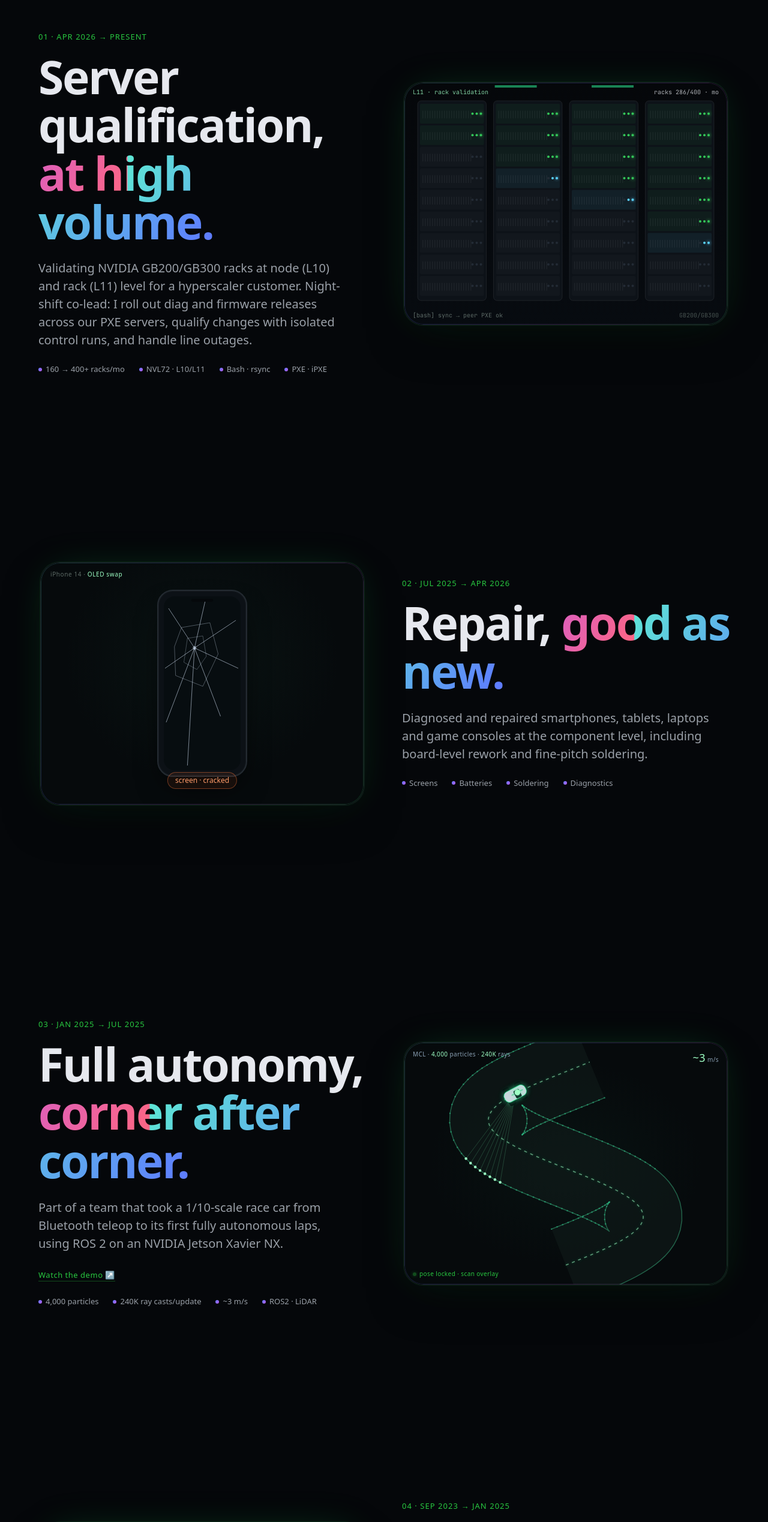
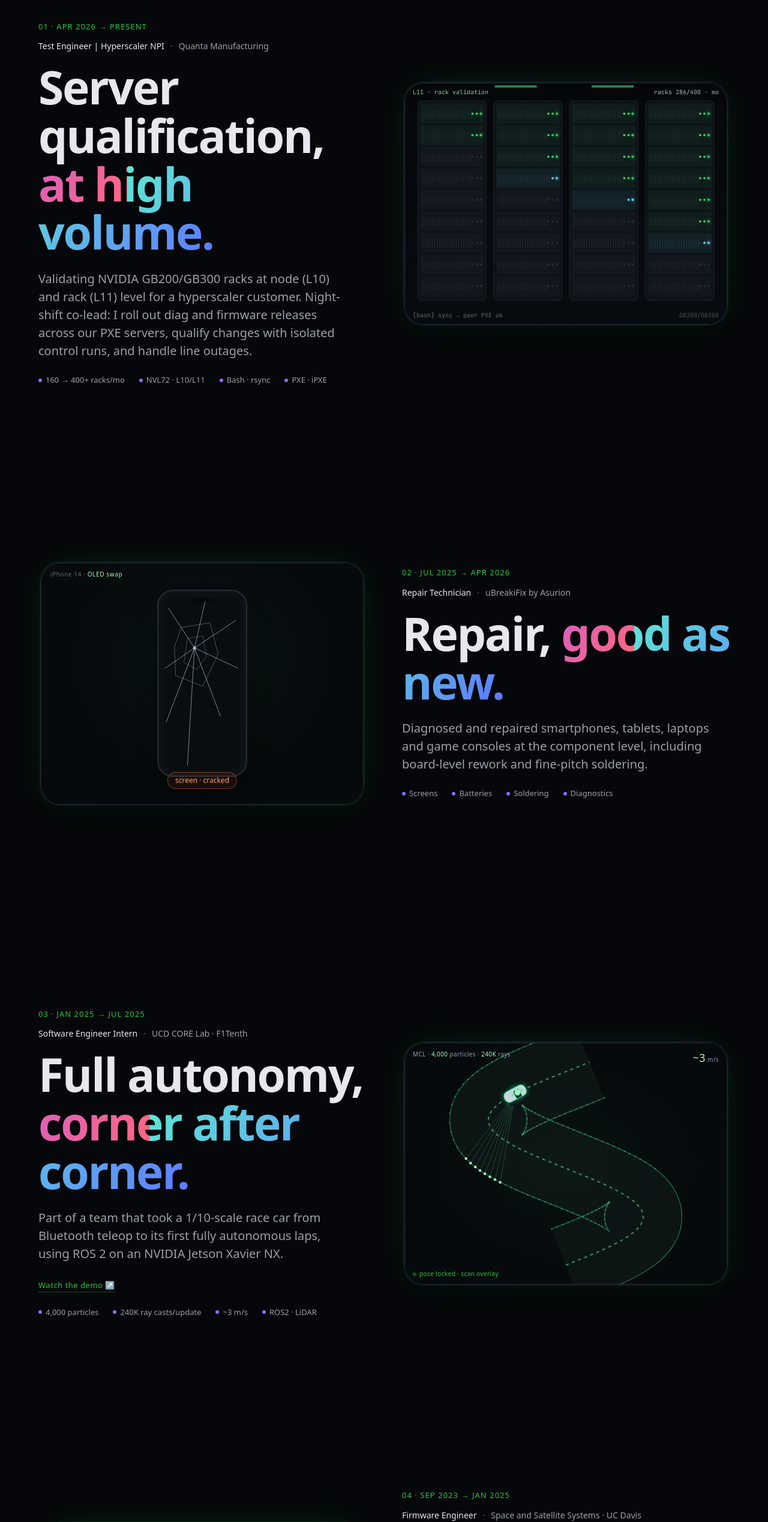
Before and after one commit to KuyaBasti/MyPortfolio, a Next.js app: page / in a window 1280 px wide. Shown: the part 861-3398 px from the top of the page at 60% size. Built offline with nearby package versions, Linux system fonts and the light colour scheme.

Commit message:
Experience: role and employer line under each scene's date
Mono line between the eyebrow and the title, LinkedIn-style: role in ink,
employer softer. Stacks without the separator below 560px.

```diff
--- a/src/components/new/Experience.tsx
+++ b/src/components/new/Experience.tsx
@@ -16,6 +16,8 @@ interface Scene {
     meta: string[];
     tint: string;
     visual: "quanta" | "ubif" | "f1" | "nasa";
+    role: string;
+    company: string;
     link?: { label: string; href: string };
     side: Side; // which side the visual sits on (desktop)
 }
@@ -30,6 +32,8 @@ const scenes: Scene[] = [
         meta: ["160 → 400+ racks/mo", "NVL72 · L10/L11", "Bash · rsync", "PXE · iPXE"],
         tint: "tint-quanta",
         visual: "quanta",
+        role: "Test Engineer | Hyperscaler NPI",
+        company: "Quanta Manufacturing",
         side: "right",
     },
     {
@@ -41,6 +45,8 @@ const scenes: Scene[] = [
         meta: ["Screens", "Batteries", "Soldering", "Diagnostics"],
         tint: "tint-ubif",
         visual: "ubif",
+        role: "Repair Technician",
+        company: "uBreakiFix by Asurion",
         side: "left",
     },
     {
@@ -52,6 +58,8 @@ const scenes: Scene[] = [
         meta: ["4,000 particles", "240K ray casts/update", "~3 m/s", "ROS2 · LiDAR"],
         tint: "tint-f1",
         visual: "f1",
+        role: "Software Engineer Intern",
+        company: "UCD CORE Lab · F1Tenth",
         link: { label: "Watch the demo", href: "https://www.youtube.com/watch?v=dcUj0-wVvGQ" },
         side: "right",
     },
@@ -64,6 +72,8 @@ const scenes: Scene[] = [
         meta: ["launches Sept 2026", "10 Hz deterministic", "SPI mode 3 · 2.5 MHz", "Bare-metal C · FreeRTOS"],
         tint: "tint-nasa",
         visual: "nasa",
+        role: "Firmware Engineer",
+        company: "Space and Satellite Systems · UC Davis",
         side: "left",
     },
 ];
@@ -89,6 +99,10 @@ export default function Experience() {
                     <div>
                         <div className="scene-eyebrow mono">
                             {s.num} · {s.date}
+                        </div>
+                        <div className="scene-role mono">
+                            <span className="scene-role-title">{s.role}</span>
+                            <span className="scene-role-co">{s.company}</span>
                         </div>
                         <h2 className="scene-title">
                             {s.titleLead} <span className="iri">{s.titleIri}</span>
@@ -143,6 +157,17 @@ export default function Experience() {
                     font-size: 13px; color: var(--accent);
                     letter-spacing: 0.08em; text-transform: uppercase;
                     margin-bottom: 16px; font-weight: 500;
+                }
+                .scene-role {
+                    display: flex; flex-wrap: wrap; align-items: baseline; gap: 4px 10px;
+                    font-size: 14px; margin: -4px 0 18px;
+                }
+                .scene-role-title { color: var(--ink); font-weight: 500; }
+                .scene-role-co { color: var(--ink-soft); }
+                .scene-role-co::before { content: "·"; margin-right: 10px; color: var(--ink-faint); }
+                @media (max-width: 560px) {
+                    .scene-role { flex-direction: column; gap: 2px; }
+                    .scene-role-co::before { content: none; }
                 }
                 .scene-title {
                     font-size: clamp(48px, 6vw, 88px); font-weight: 600;
```
